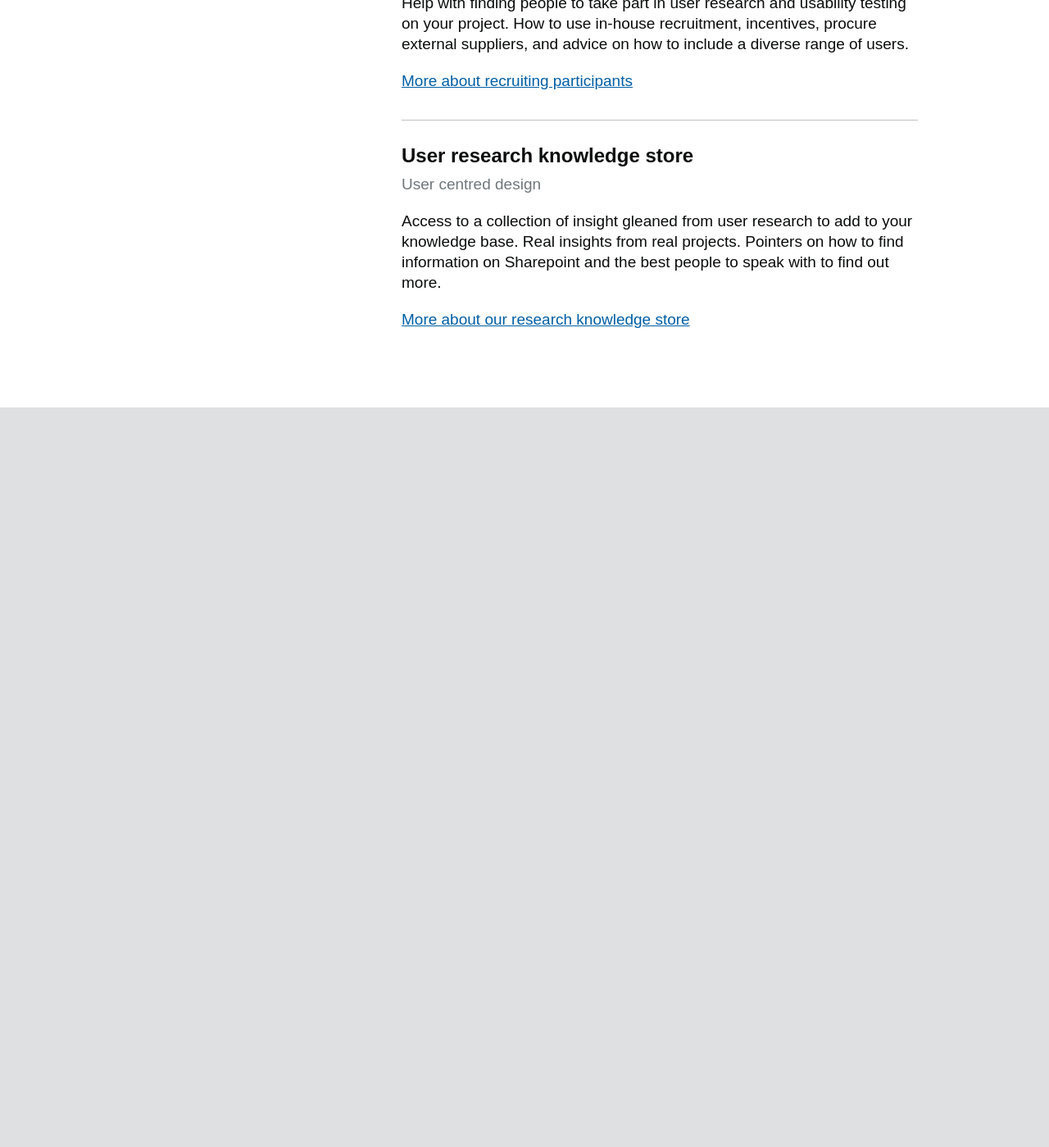
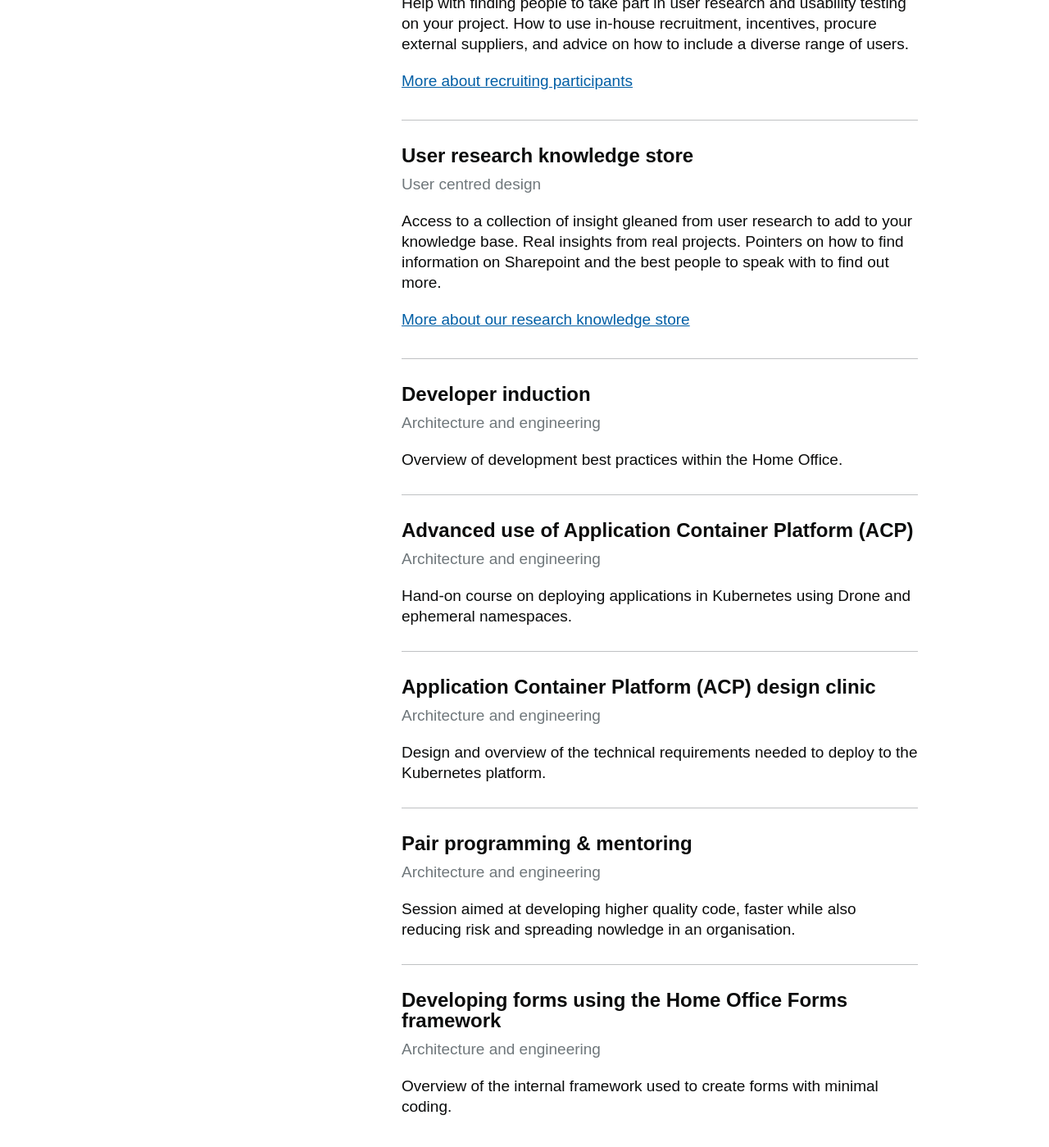
Before and after one commit to Abdul2/coe, a Jekyll site: the page built from index.md, in a window 1280 px wide and 1400 px high, scrolled down 4405 px. Shown: the whole window at 82% size. Built offline with Jekyll 4.4.1, drawn with Linux system fonts in a browser that asks for light colours; before the commit the page ends 4902 px from its top, so only the background shows below that; some of the changed text lies outside the part shown.

Commit message:
dev: merge developer training in

```diff
--- a/_includes/meta-filter.html
+++ b/_includes/meta-filter.html
@@ -1,10 +1,13 @@
-<h2 class="heading-small" style="padding: 0 15px 15px">Areas of help</h2>
+<h2 class="heading-medium" style="padding: 0 15px 15px">Areas of help</h2>
 <ul class="tab--nav">
   <li>
     <a href="#0" class="active jsMetaFilter">All</a>
   </li>
   <li>
     <a href="#0" class="jsMetaFilter">Accessibility</a>
+  </li>
+  <li>
+    <a href="#0" class="jsMetaFilter">Architecture and engineering</a>
   </li>
   <li>
     <a href="#0" class="jsMetaFilter">Digital Service Standard</a>
--- a/index.md
+++ b/index.md
@@ -508,3 +508,52 @@ Access to a collection of insight gleaned from user research to add to your know
 </details>
 
 </div>
+
+<div class="content" markdown="1">
+## Developer induction
+
+Architecture and engineering
+{: .meta }
+
+Overview of development best practices within the Home Office.
+
+</div>
+
+<div class="content" markdown="1">
+## Advanced use of Application Container Platform (ACP)
+
+Architecture and engineering
+{: .meta }
+
+Hand-on course on deploying applications in Kubernetes using Drone and ephemeral namespaces.
+
+</div>
+
+<div class="content" markdown="1">
+## Application Container Platform (ACP) design clinic
+
+Architecture and engineering
+{: .meta }
+
+Design and overview of the technical requirements needed to deploy to the Kubernetes platform.
+
+</div>
+
+<div class="content" markdown="1">
+## Pair programming & mentoring
+
+Architecture and engineering
+{: .meta }
+
+Session aimed at developing higher quality code, faster while also reducing risk and spreading nowledge in an organisation.
+
+</div>
+
+<div class="content" markdown="1">
+## Developing forms using the Home Office Forms framework
+
+Architecture and engineering
+{: .meta }
+
+Overview of the internal framework used to create forms with minimal coding.
+</div>
```
